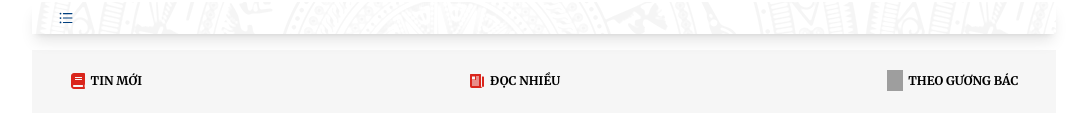
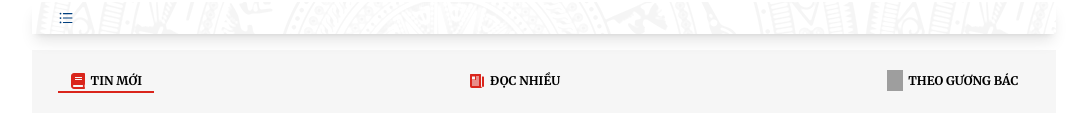
Before and after one commit to HoangCongMin/canhsatbien, a React (Vite) app: page / in a window 1280 px wide. Shown: the part 148-287 px from the top of the page, without its empty margins (96-1183 px from the left). Built offline with nearby package versions, Linux system fonts and the light colour scheme; grey boxes are pictures that could not be loaded.

Commit message:
thisoktest

```diff
--- a/src/Page/Home/index.tsx
+++ b/src/Page/Home/index.tsx
@@ -29,6 +29,7 @@ import { Organization_Payroll_Data } from '../../component/constant'
 import { FaBook } from 'react-icons/fa'
 import { IoNewspaperSharp } from 'react-icons/io5'
 import Backfrond from '../../assets/lopqqgk7.png'
+import classNames from 'classnames'
 
 export default function Home() {
   const Theoguongbac = [
@@ -130,7 +131,7 @@ export default function Home() {
 
 
 
-  const[dataNews,setDataNews] =useState(Theoguongbac)
+  const[dataNews,setDataNews] =useState( { id: 1, content: 'TIN MỚI', icon: FaBook ,Conten_all:Theoguongbac})
   const NewPost_Item_All = [
     {
       id: 1,
@@ -364,15 +365,16 @@ export default function Home() {
   return (
     <div className='w-full mt-4 mb-10'>
       <div className='w-[80%] m-auto flex justify-between max-w-screen-2xl relative'>
-        <div className=' w-[50%] flex items-center max-[1300px]:hidden bg-white shadow-xl rounded-full  ' >
+        <div className=' w-[50.4%] flex items-center max-[1300px]:hidden bg-white shadow-xl border-[1px] border-[#F6F6F6] rounded-full  ' >
 
           <input placeholder='Nhập từ khoá' type='text'  className='w-[95%] outline-none rounded-full text-[15px]  px-3 py-2' />
           <AiOutlineSearch className='w-[5%]'/>
         </div>
         <div className='w-[48%] bg-[#F6F6F6] max-[1300px]:w-full max-[1300px]:py-5 '>
           <div className='w-[95%] m-auto flex justify-between h-[100%] max-[500px]:justify-end'>
-            {contentAll.map((item) => (
-              <div className='flex items-center px-3 border-b-[2px] hover:border-[#DA251C] border-[#F6F6F6] hover:duration-700 ' onClick={()=>handle_New(item.Conten_all)}>
+            {contentAll.map((item,index) => (
+
+              <div className={classNames(`flex items-center px-3 border-b-[2px] hover:border-[#DA251C]  hover:duration-700 ${item.Conten_all[index].id===dataNews.id ? 'border-[#DA251C]':'border-[#F6F6F6]' }`)}  onClick={()=>handle_New(item)}>
                 {item.img && (
                   <div className='w-[16px] h-[21px] max-[500px]:hidden'>
                     <img className='w-full h-full' src={item.img} alt='' />
@@ -426,7 +428,7 @@ export default function Home() {
           </div>
           <div className='w-[28%] overflow-y-auto	max-[1300px]:w-[100%] max-[1300px]:pt-8'>
             <div className='scrollbar h-[22vh] max-[1300px]:h-[100%]'>
-              {dataNews.map((item) => (
+              {dataNews.Conten_all.map((item) => (
                 <ShortMessage
                   classItiemAll={'text-[15px] text-black font-bold hover:text-[#191970]'}
                   classItiem={
--- a/src/component/Napbar/index.tsx
+++ b/src/component/Napbar/index.tsx
@@ -68,7 +68,7 @@ export default function Napbar() {
           <div className='w-full object-cover mt-5 ' style={{ backgroundImage: `url(${Backfrond})` }}>
             <div className='w-full flex items-center	shadow-lg  border-slate-300'>
               <div className='m-auto max-[1383px]:hidden'>
-               <AiFillHome className='mb-[5px] ml-4 text-[#000000] hover:text-[#015CA2]'/>
+               <AiFillHome className='mb-[5px] ml-4 text-[#015CA2]'/>
               </div>
               <div className=' flex justify-between w-[98%]  max-[1383px]:hidden  items-center  max-[1316px]:flex-col max-[1316px]:absolute max-[1316px]:w-full 	 max-[1316px]:bg-white'>
 
@@ -95,7 +95,7 @@ export default function Napbar() {
                     <li className=' group uppercase text-sm	leading-10 flex justify-center text-black font-bold hover:text-[#003f7f]  border-b-[2.5px] border-[white] hover:border-[#003f7f] hover:duration-700 px-3  max-[1316px]:justify-start '>
                       <div className='flex items-center'>
                         <div>
-                          <item.icon />
+                          <item.icon className='text-[#ff7f00]' />
                         </div>
                         <div>
                           <Link to={'/Organization_Payroll'}>{item.title}</Link>
```
